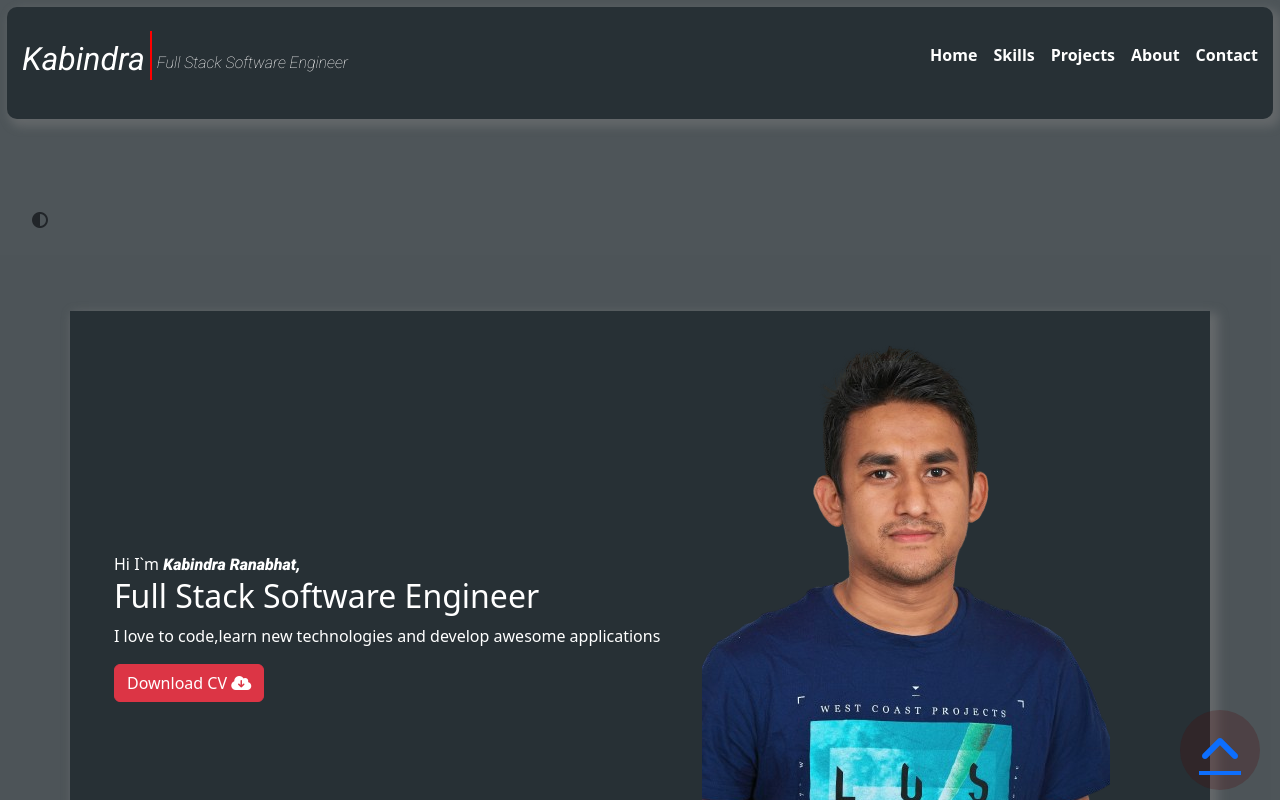
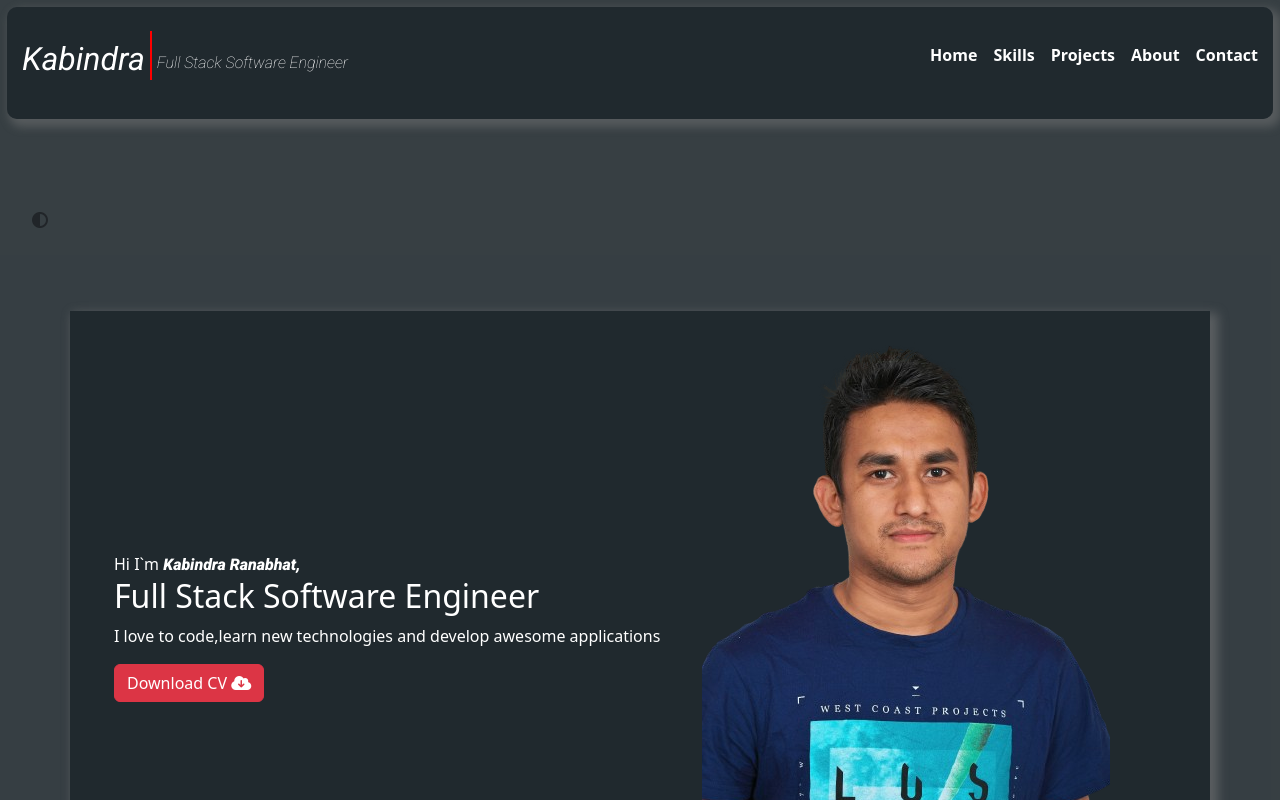
Before and after one commit to kabindrr/ReactPortfolio, a React (Vite) app: page / in a window 1280 px wide. Shown: the top 800 px of the page. Built offline with nearby package versions, Linux system fonts and the light colour scheme; a web font is replaced by a local one.

Commit message:
fixing scroll

```diff
--- a/src/App.css
+++ b/src/App.css
@@ -1,7 +1,7 @@
 :root {
   --color-dark: #000000;
   --color-white: #ffffff;
-  --primary-color: #1e272cc9;
+  --primary-color: #1e272ce3;
   --secondary-color: var(rgba(89, 124, 89, 0.856));
   --body-bg: var(rgba(228, 15, 228, 0.842));
   --hover-color: var(rgba(190, 10, 25, 0.653));
--- a/src/App.jsx
+++ b/src/App.jsx
@@ -1,3 +1,4 @@
+import { useState } from "react";
 import "./App.css";
 import { AboutMe } from "./components/AboutMe";
 
@@ -9,7 +10,9 @@ import { NavBar } from "./components/NavBar";
 import { Projects } from "./components/Projects";
 import { Skills } from "./components/Skills";
 
+
 const App = () => {
+
   return (
     <>
       <input type="checkbox" id="darkmode" />
@@ -39,7 +42,7 @@ const App = () => {
         <ContactMe />
 
         {/* <!-- footer --> */}
-        <Footer />
+        <Footer  />
       </div>
     </>
   );
--- a/src/components/Footer.jsx
+++ b/src/components/Footer.jsx
@@ -1,4 +1,18 @@
+import { useEffect, useState } from "react";
+
 export const Footer = () => {
+  const [scrollYPosition, setScrollYPosition] = useState(0);
+
+  const handleOnScrollY = () => {
+    setScrollYPosition(window.scrollY);
+  };
+  useEffect(() => {
+    window.addEventListener("scroll", handleOnScrollY);
+    return () => {
+      window.removeEventListener("scroll", handleOnScrollY);
+    };
+  }, []);
+
   return (
     <>
       <section id="footer">
@@ -7,10 +21,11 @@ export const Footer = () => {
             &copy; Copy right all reserved 2024
           </div>
         </footer>
-
-        <a href="#hero" className="goUp">
-          <i className="fa-solid fa-angle-up"></i>
-        </a>
+        {scrollY > 800 && (
+          <a href="#hero" className="goUp">
+            <i className="fa-solid fa-angle-up"></i>
+          </a>
+        )}
       </section>
     </>
   );
```
